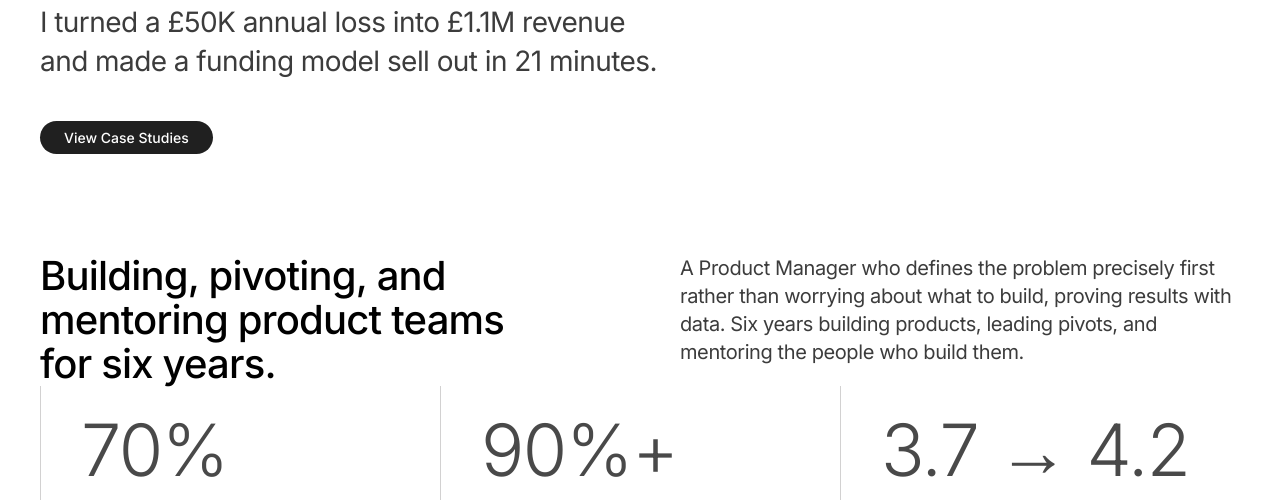
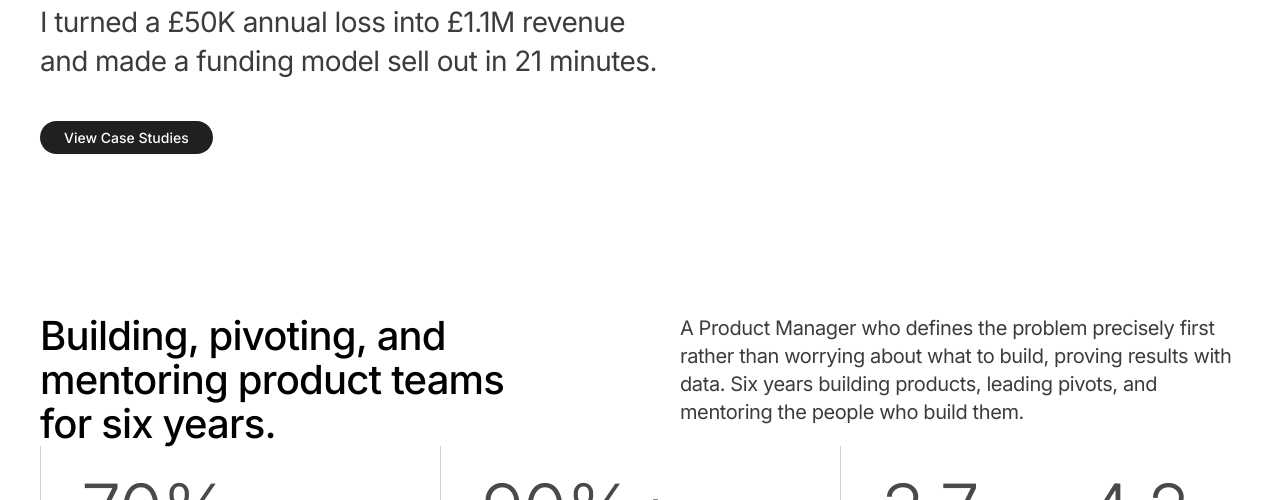
Before and after one commit to productmakerjason/portfolio, a plain HTML site: page index.html in a window 1280 px wide. Shown: the part 300-800 px from the top of the page. Drawn offline with Linux system fonts and the light colour scheme.

Commit message:
Increase gap in main layout from 100px to 160px

```diff
--- a/styles.css
+++ b/styles.css
@@ -39,7 +39,7 @@ nav.top .links a {
     color: #202020;
 }
 
-main { display: flex; flex-direction: column; gap: 100px; padding: 0 40px; }
+main { display: flex; flex-direction: column; gap: 160px; padding: 0 40px; }
 
 /* Hero */
 .hero-top {
```
